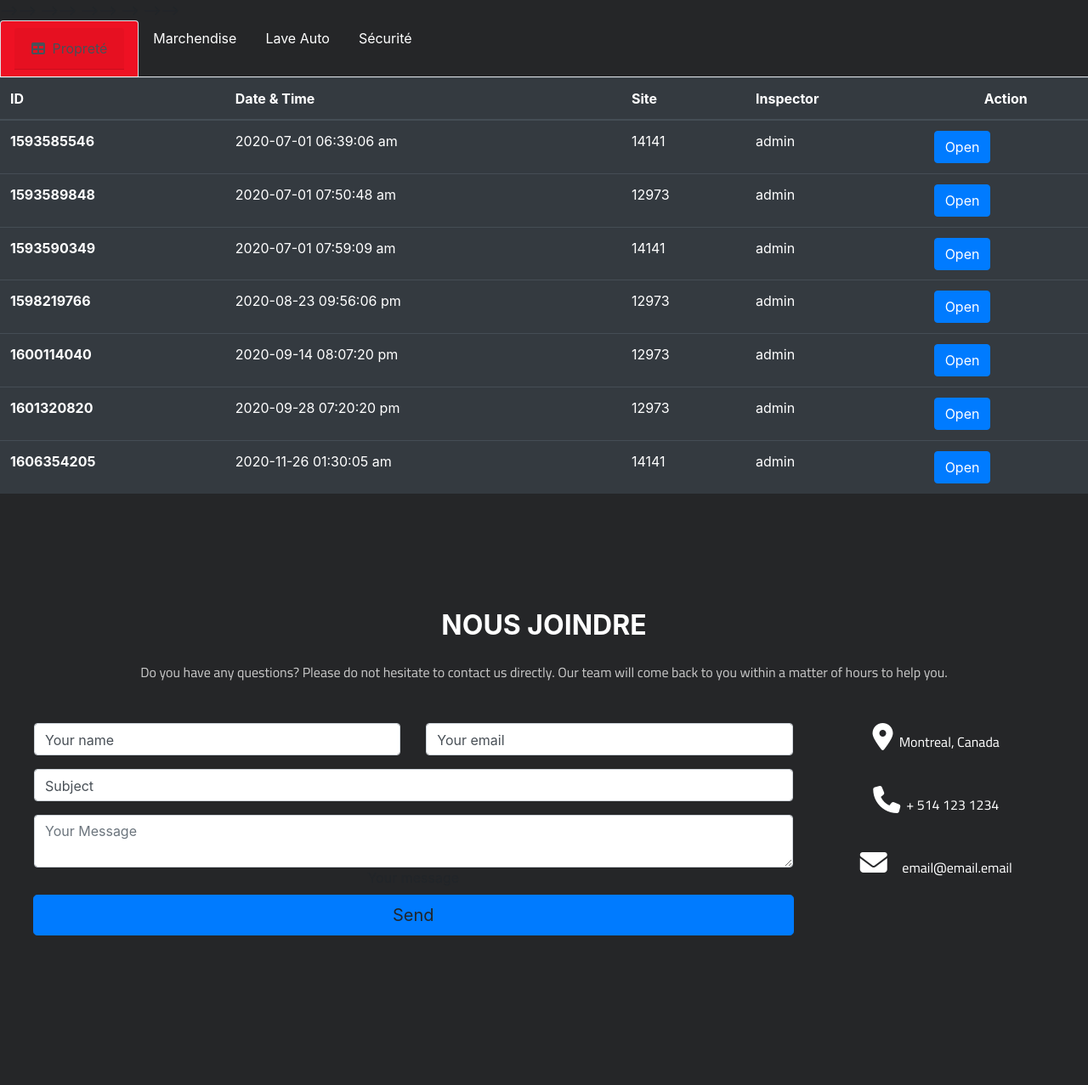
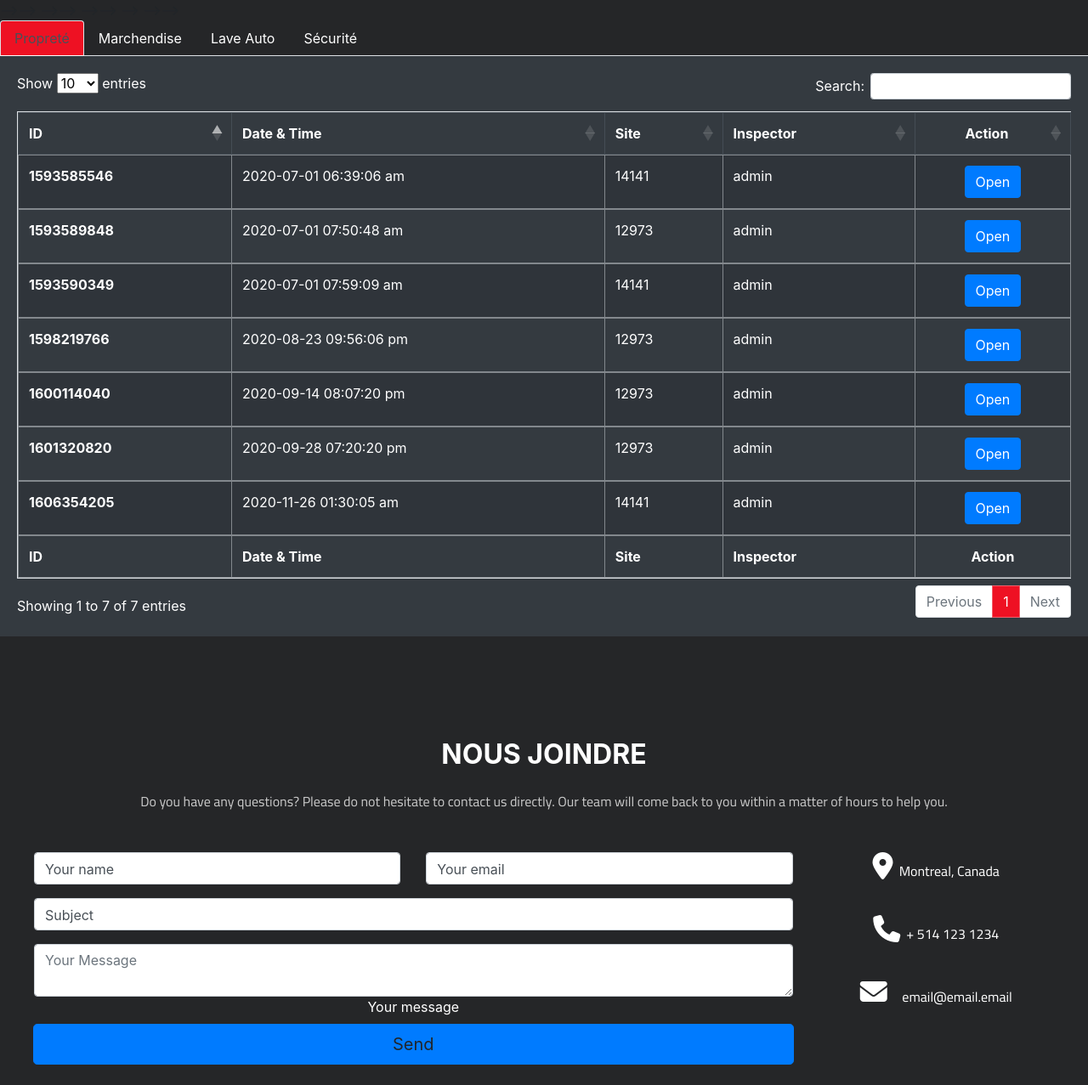
Before and after one commit to Sajistreo3/gestionaht, a PHP site: page /Gestion_AHT/inspection.php in a window 1280 px wide. Shown: the part 70-1347 px from the top of the page at 85% size. Before the commit the page ends 1171 px from the top, so only its background shows below. Run offline with PHP 8.4, Linux system fonts and the light colour scheme; data comes from the database, SQL or seed files in the repository; some libraries are stand-ins or nearby versions.

Commit message:
updated Inspection Table view with Search

```diff
--- a/css/master.css
+++ b/css/master.css
@@ -424,7 +424,7 @@ footer p {
 }
 
 .active {
-    background-color: #B44B35;
+    background-color: #343A40;
 }
 
 .register select.level {
@@ -700,3 +700,46 @@ p.address{
 
   text-align: left;
 }*/
+
+
+.table {
+    color: white;
+}
+
+label {
+    color: white;
+}
+
+.page-link {
+    color: #EE1123;
+    border: 1px solid #F7959D;
+    transition: 0.2s;
+}
+
+.page-link:hover {
+    color: #9E0B17;
+    border: 1px solid #F7959D;
+    background-color: #F7959D;
+}
+
+.page-item.active .page-link {
+    background-color: #EE1123;
+    border-color: #F3606C;
+}
+
+.dataTables_info {
+    color: white;
+}
+
+.table thead th {
+    border: 1px solid #454D55;
+}
+
+.table-bordered th, .table-bordered td {
+    border: 1px solid #83888D;
+}
+
+
+.nav-link.active.show {
+    color: white;
+}
--- a/css/responsive.css
+++ b/css/responsive.css
@@ -131,6 +131,10 @@
         font-size: 20px;
     }
 
+    .instable{
+        padding: 0;
+    }
+
 }
 
 @media only screen and (max-width: 1199px) {
--- a/header.php
+++ b/header.php
@@ -16,7 +16,8 @@ include "dbConnection.php";
 <!--    <link rel="stylesheet" href="https://maxcdn.bootstrapcdn.com/bootstrap/4.0.0/css/bootstrap.min.css" integrity="sha384-Gn5384xqQ1aoWXA+058RXPxPg6fy4IWvTNh0E263XmFcJlSAwiGgFAW/dAiS6JXm" crossorigin="anonymous">-->
     <link rel="stylesheet" href="https://maxcdn.bootstrapcdn.com/bootstrap/4.5.0/css/bootstrap.min.css">
     <link rel="stylesheet" href="https://cdnjs.cloudflare.com/ajax/libs/font-awesome/4.7.0/css/font-awesome.min.css">
-    <link href="https://cdn.datatables.net/1.10.20/css/dataTables.bootstrap4.min.css" rel="stylesheet" crossorigin="anonymous"/>
+    <link href="https://cdnjs.cloudflare.com/ajax/libs/twitter-bootstrap/4.5.2/css/bootstrap.css" rel="stylesheet" crossorigin="anonymous"/>
+    <link href="https://cdn.datatables.net/1.10.22/css/dataTables.bootstrap4.min.css" rel="stylesheet" crossorigin="anonymous"/>
     <link href="plugins/lightbox2-2.11.1/src/css/lightbox.css" rel="stylesheet" />
     <link rel="stylesheet" href="css/master.css">
     <link rel="stylesheet" href="css/responsive.css">
@@ -25,6 +26,7 @@ include "dbConnection.php";
     <!-- Java script -->
 
     <script src="https://ajax.googleapis.com/ajax/libs/jquery/3.5.1/jquery.min.js"></script>
+    <script src="https://code.jquery.com/jquery-3.5.1.js"></script>
     <script src="https://cdnjs.cloudflare.com/ajax/libs/popper.js/1.12.9/umd/popper.min.js"
             integrity="sha384-ApNbgh9B+Y1QKtv3Rn7W3mgPxhU9K/ScQsAP7hUibX39j7fakFPskvXusvfa0b4Q"
             crossorigin="anonymous"></script>
@@ -33,6 +35,16 @@ include "dbConnection.php";
             integrity="sha384-JZR6Spejh4U02d8jOt6vLEHfe/JQGiRRSQQxSfFWpi1MquVdAyjUar5+76PVCmYl"
             crossorigin="anonymous"></script>
     <script src="plugins/lightbox2-2.11.1/src/js/lightbox.js"></script>
+    <script src="https://cdn.datatables.net/1.10.22/js/jquery.dataTables.min.js" crossorigin="anonymous"></script>
+    <script src="https://cdn.datatables.net/1.10.22/js/dataTables.bootstrap4.min.js" crossorigin="anonymous"></script>
+    <script>
+        $(document).ready(function() {
+            $('#type-one').DataTable();
+            $('#type-two').DataTable();
+            $('#type-three').DataTable();
+            $('#type-four').DataTable();
+        } );
+    </script>
     <title>Gestion A.H.T</title>
 
     <style>
--- a/homepage.php
+++ b/homepage.php
@@ -43,6 +43,10 @@
 
     div.carousel-caption p{
         color: #9E0B17;
+    }
+
+    ol.carousel-indicators li {
+        background-color: #EE1123;
     }
 
 
--- a/inspection.php
+++ b/inspection.php
@@ -219,17 +219,16 @@ $currID = 0;
 
 
 <!--END MODIFITIONA-->
-
+<style>
+    ul.nav-tabs li.nav-item a{
+        transition: 0.2s;
+    }
+</style>
 <div class="tab-content">
     <ul class="nav nav-tabs" role="tablist">
         <li class="nav-item">
             <a class="nav-link  active" href="#clean" role="tab" data-toggle="tab"
-               aria-selected="true">
-                <div class="card-header">
-                    <i class="fas fa-table mr-1"></i>
-                    Propreté
-                </div>
-            </a>
+               aria-selected="true">Propreté</a>
         </li>
         <li class="nav-item">
             <a class="nav-link" href="#goods" role="tab" data-toggle="tab">Marchendise</a>
@@ -244,7 +243,9 @@ $currID = 0;
 
 
     <div role="tabpanel" class="tab-pane active" id="clean">
-        <table class="table table-hover table-dark">
+        <div class="card-body instable">
+            <div class="table-responsive">
+                <table id="type-one" class="table table-striped table-bordered" style="width:100%">
                     <thead>
                     <tr>
                         <th scope="col">ID</th>
@@ -256,13 +257,14 @@ $currID = 0;
                     </thead>
                     <tbody>
                     <?php foreach ($evaluations as $key => $eval): ?>
+                        <?php if ($evaluations[$key]['type'] == 1): ?>
                             <tr>
-                    <?php if ($evaluations[$key]['type'] == 1): ?>
+
                                 <th scope="row"><?= $eval['tbl_evaluation_id'] ?></th>
                                 <td><?= date("Y-m-d h:i:s a", $eval['tbl_evaluation_id']) ?></td>
                                 <td><?= $eval['site_number'] ?></td>
                                 <td><?= $eval['firstname'] ?></td>
-                        <td>
+                                <td style="text-align: center;">
                                     <form action="">
                                         <input type="hidden" name="eval_id" value="<?= $eval['tbl_evaluation_id'] ?>">
                                         <input type="hidden" name="types" value="<?= $evaluations[$key]['type'] ?>">
@@ -272,14 +274,28 @@ $currID = 0;
                                         <!--                                <a class="btn btn-success" href="pdf.php?eval_id=--><?//= $currID ?><!--">Open PDF</a>-->
                                     </form>
                                 </td>
+
+                            </tr>
                         <?php endif; ?>
-                </tr>
                     <?php endforeach; ?>
                     </tbody>
+                    <tfoot>
+                    <tr>
+                        <th scope="col">ID</th>
+                        <th scope="col">Date & Time</th>
+                        <th scope="col">Site</th>
+                        <th scope="col">Inspector</th>
+                        <th scope="col" class="text-center">Action</th>
+                    </tr>
+                    </tfoot>
                 </table>
             </div>
+        </div>
+    </div>
     <div role="tabpanel" class="tab-pane" id="goods">
-        <table class="table table-hover table-dark">
+        <div class="card-body instable">
+            <div class="table-responsive">
+                <table id="type-two" class="table table-striped table-bordered" style="width:100%">
                     <thead>
                     <tr>
                         <th scope="col">ID</th>
@@ -291,13 +307,13 @@ $currID = 0;
                     </thead>
                     <tbody>
                     <?php foreach ($evaluations as $key => $eval): ?>
+                        <?php if ($evaluations[$key]['type'] == 2): ?>
                             <tr>
-                    <?php if ($evaluations[$key]['type'] == 2): ?>
                                 <th scope="row"><?= $eval['tbl_evaluation_id'] ?></th>
                                 <td><?= date("Y-m-d h:i:s a", $eval['tbl_evaluation_id']) ?></td>
                                 <td><?= $eval['site_number'] ?></td>
                                 <td><?= $eval['firstname'] ?></td>
-                        <td>
+                                <td style="text-align: center;">
                                     <form action="">
                                         <input type="hidden" name="eval_id" value="<?= $eval['tbl_evaluation_id'] ?>">
                                         <input type="hidden" name="types" value="<?= $evaluations[$key]['type'] ?>">
@@ -307,14 +323,27 @@ $currID = 0;
                                         <!--                                <a class="btn btn-success" href="pdf.php?eval_id=--><?//= $currID ?><!--">Open PDF</a>-->
                                     </form>
                                 </td>
+                            </tr>
                         <?php endif; ?>
-                </tr>
                     <?php endforeach; ?>
                     </tbody>
+                    <tfoot>
+                    <tr>
+                        <th scope="col">ID</th>
+                        <th scope="col">Date & Time</th>
+                        <th scope="col">Site</th>
+                        <th scope="col">Inspector</th>
+                        <th scope="col" class="text-center">Action</th>
+                    </tr>
+                    </tfoot>
                 </table>
             </div>
+        </div>
+    </div>
     <div role="tabpanel" class="tab-pane" id="carwash">
-        <table class="table table-hover table-dark">
+        <div class="card-body instable">
+            <div class="table-responsive">
+                <table id="type-three" class="table table-striped table-bordered" style="width:100%">
                     <thead>
                     <tr>
                         <th scope="col">ID</th>
@@ -326,13 +355,13 @@ $currID = 0;
                     </thead>
                     <tbody>
                     <?php foreach ($evaluations as $key => $eval): ?>
+                        <?php if ($evaluations[$key]['type'] == 3): ?>
                             <tr>
-                    <?php if ($evaluations[$key]['type'] == 3): ?>
                                 <th scope="row"><?= $eval['tbl_evaluation_id'] ?></th>
                                 <td><?= date("Y-m-d h:i:s a", $eval['tbl_evaluation_id']) ?></td>
                                 <td><?= $eval['site_number'] ?></td>
                                 <td><?= $eval['firstname'] ?></td>
-                        <td>
+                                <td style="text-align: center;">
                                     <form action="">
                                         <input type="hidden" name="eval_id" value="<?= $eval['tbl_evaluation_id'] ?>">
                                         <input type="hidden" name="types" value="<?= $evaluations[$key]['type'] ?>">
@@ -342,14 +371,27 @@ $currID = 0;
                                         <!--                                <a class="btn btn-success" href="pdf.php?eval_id=--><?//= $currID ?><!--">Open PDF</a>-->
                                     </form>
                                 </td>
+                            </tr>
                         <?php endif; ?>
-                </tr>
                     <?php endforeach; ?>
                     </tbody>
+                    <tfoot>
+                    <tr>
+                        <th scope="col">ID</th>
+                        <th scope="col">Date & Time</th>
+                        <th scope="col">Site</th>
+                        <th scope="col">Inspector</th>
+                        <th scope="col" class="text-center">Action</th>
+                    </tr>
+                    </tfoot>
                 </table>
             </div>
+        </div>
+    </div>
     <div role="tabpanel" class="tab-pane" id="secure">
-        <table class="table table-hover table-dark">
+        <div class="card-body instable">
+            <div class="table-responsive">
+                <table id="type-four" class="table table-striped table-bordered" style="width:100%">
                     <thead>
                     <tr>
                         <th scope="col">ID</th>
@@ -361,27 +403,38 @@ $currID = 0;
                     </thead>
                     <tbody>
                     <?php foreach ($evaluations as $key => $eval): ?>
+                        <?php if ($evaluations[$key]['type'] == 4): ?>
                             <tr>
-                    <?php if ($evaluations[$key]['type'] == 4): ?>
                                 <th scope="row"><?= $eval['tbl_evaluation_id'] ?></th>
                                 <td><?= date("Y-m-d h:i:s a", $eval['tbl_evaluation_id']) ?></td>
                                 <td><?= $eval['site_number'] ?></td>
                                 <td><?= $eval['firstname'] ?></td>
-                        <td>
+                                <td style="text-align: center;">
                                     <form action="">
                                         <input type="hidden" name="eval_id" value="<?= $eval['tbl_evaluation_id'] ?>">
                                         <input type="hidden" name="types" value="<?= $evaluations[$key]['type'] ?>">
                                         <input type="hidden" name="site" value="<?= $evaluations[$key]['site_number'] ?>">
+                                        <input type="hidden" name="inspector" value="<?= $evaluations[$key]['firstname'] ?>">
                                         <input class="btn btn-primary editBtn" type="submit" name="open" value="Open">
-<!--                                <a class="btn btn-success" href="http://gestionaht.ca/generate_pdf.php">Open PDF</a>-->
                                         <!--                                <a class="btn btn-success" href="pdf.php?eval_id=--><?//= $currID ?><!--">Open PDF</a>-->
                                     </form>
                                 </td>
+                            </tr>
                         <?php endif; ?>
-                </tr>
                     <?php endforeach; ?>
                     </tbody>
+                    <tfoot>
+                    <tr>
+                        <th scope="col">ID</th>
+                        <th scope="col">Date & Time</th>
+                        <th scope="col">Site</th>
+                        <th scope="col">Inspector</th>
+                        <th scope="col" class="text-center">Action</th>
+                    </tr>
+                    </tfoot>
                 </table>
+            </div>
+        </div>
     </div>
 </div>
 
```
Lines whose indentation alone changed are shown as unchanged.
